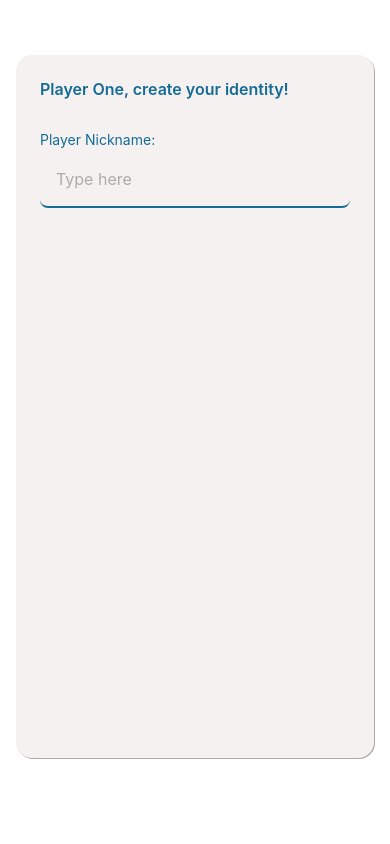
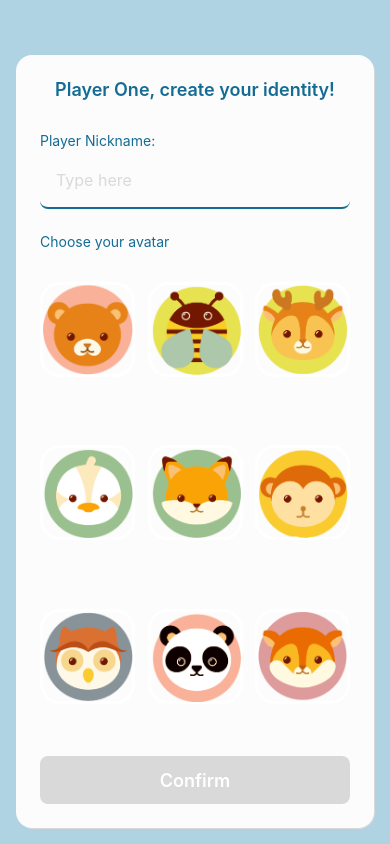
Before and after one commit to lneves7/rn-tictactoe, a React Native app: screen / in a window 390 px wide. Built offline with nearby package versions, Linux system fonts and the light colour scheme.

Commit message:
feat: finished player register views

```diff
--- a/src/components/App/App.tsx
+++ b/src/components/App/App.tsx
@@ -8,38 +8,50 @@ import { COLORS } from '../../constants';
 
 export default function App() {
   const [playerData, setPlayerData] = useState<PlayerData>({
-    PlayerOne: {winCount: 0},
-    PlayerTwo: {winCount: 0},
+    PlayerOne: { winCount: 0, symbol: SymbolEnum.X },
+    PlayerTwo: { winCount: 0, symbol: SymbolEnum.CIRCLE },
   });
 
   const handleNextRegister = (
     playerid: PlayerIdEnum,
     name: string,
     avatarId: string,
-    symbol: SymbolEnum
-    ) => {
+  ) => {
     setPlayerData(prevPlayerData => ({
       ...prevPlayerData,
       [playerid]: {
+        ...prevPlayerData[playerid],
         name,
         avatarId,
-        symbol
       }
     }));
   }
 
   const renderRegisterViews = () => {
     if (!playerData.PlayerOne.name || !playerData.PlayerOne.avatarId
-        || !playerData.PlayerOne.symbol
+      || !playerData.PlayerOne.symbol
     ) {
       return (
         <PlayerRegisterView
           playerId={PlayerIdEnum.PLAYER_ONE}
-          onNextCallback={({name, avatarId, symbol}) => handleNextRegister(
+          onNextCallback={({ name, avatarId }) => handleNextRegister(
             PlayerIdEnum.PLAYER_ONE,
             name,
             avatarId,
-            symbol
+          )}
+        />
+      );
+    }
+    if (!playerData.PlayerTwo.name || !playerData.PlayerTwo.avatarId
+      || !playerData.PlayerTwo.symbol
+    ) {
+      return (
+        <PlayerRegisterView
+          playerId={PlayerIdEnum.PLAYER_TWO}
+          onNextCallback={({ name, avatarId }) => handleNextRegister(
+            PlayerIdEnum.PLAYER_TWO,
+            name,
+            avatarId,
           )}
         />
       );
@@ -49,7 +61,7 @@ export default function App() {
   return (
     <View style={styles.container}>
       <StatusBar backgroundColor={COLORS.lightblue} />
-      { renderRegisterViews() }
+      {renderRegisterViews()}
     </View>
   );
 }
--- a/src/components/App/styles.ts
+++ b/src/components/App/styles.ts
@@ -5,6 +5,7 @@ import { COLORS } from '../../constants';
 const styles = StyleSheet.create({
   container: {
     flex: 1,
+    backgroundColor: COLORS.lightblue,
     paddingTop: (RNStatusBar.currentHeight || 0) + 1,
     paddingLeft: 16,
     paddingRight: 16,
--- /dev/null
+++ b/src/components/AvatarPicker/AvatarPicker.tsx
@@ -0,0 +1,48 @@
+import { Image, Pressable, Text, View } from "react-native";
+import styles from './styles';
+import { AVATARS, COLORS } from "../../constants";
+
+interface AvatarPickerProps {
+  selectedAvatar: string,
+  onSelectAvatarCallback: (avatarId: string) => void
+}
+
+const AvatarPicker: React.FC<AvatarPickerProps> = ({
+  selectedAvatar,
+  onSelectAvatarCallback
+}) => {
+
+  const renderAvatars = () => {
+    return Object.keys(AVATARS).map((avatarId, index) => {
+      return (
+        <Pressable
+          key={`avatar-button-${avatarId}`}
+          android_ripple={{ color: COLORS.ripple }}
+          style={[
+            styles.avatarButton,
+            selectedAvatar === avatarId && styles.avatarButton__selected
+          ]}
+          onPress={() => onSelectAvatarCallback(avatarId)}
+        >
+          <Image
+            style={styles.avatarImage}
+            source={Object.values(AVATARS)[index]}
+          />
+        </Pressable >
+      );
+    });
+  }
+
+  return (
+    <View style={styles.wrapper}>
+      <Text style={styles.label}>
+        Choose your avatar
+      </Text>
+      <View style={styles.avatarGrid}>
+        {renderAvatars()}
+      </View>
+    </View>
+  );
+};
+
+export default AvatarPicker;
--- /dev/null
+++ b/src/components/AvatarPicker/index.ts
@@ -0,0 +1 @@
+export { default } from './AvatarPicker';
--- /dev/null
+++ b/src/components/AvatarPicker/styles.ts
@@ -0,0 +1,40 @@
+import { StyleSheet } from "react-native";
+import { COLORS } from "../../constants";
+
+export default StyleSheet.create({
+  wrapper: {
+    flex: 1,
+    marginTop: 24
+  },
+  label: {
+    fontSize: 14,
+    color: COLORS.darkblue,
+    marginBottom: 16
+  },
+  avatarGrid: {
+    flex: 1,
+    flexDirection: 'row',
+    flexWrap: 'wrap',
+    justifyContent: 'space-between'
+  },
+  avatarButton: {
+    width: 95,
+    height: 95,
+    textAlign: 'center',
+    textAlignVertical: 'center',
+    marginTop: 16,
+    marginBottom: 16,
+    borderRadius: 20,
+    borderWidth: 3,
+    borderColor: '#FFFFFF',
+  },
+  avatarButton__selected: {
+    borderWidth: 3,
+    borderColor: COLORS.blue,
+    backgroundColor: COLORS.lightblue
+  },
+  avatarImage: {
+    width: 90,
+    height: 90
+  }
+});
--- a/src/components/PlayerRegisterView/PlayerRegisterView.tsx
+++ b/src/components/PlayerRegisterView/PlayerRegisterView.tsx
@@ -1,12 +1,13 @@
-import { useRef, useState } from "react";
-import { View, Text, TextInput, Button, TouchableWithoutFeedback, Keyboard } from "react-native";
-import { PlayerIdEnum, SymbolEnum } from "../../types";
+import { useEffect, useRef, useState } from "react";
+import { View, Text, TextInput, TouchableWithoutFeedback, Keyboard, Pressable } from "react-native";
+import { PlayerIdEnum } from "../../types";
 import styles from './styles'
 import { COLORS } from "../../constants";
+import AvatarPicker from "../AvatarPicker/AvatarPicker";
 
 export interface PlayerRegisterViewProps {
   playerId: PlayerIdEnum;
-  onNextCallback: (input: { name: string, avatarId: string, symbol: SymbolEnum }) => void;
+  onNextCallback: (input: { name: string, avatarId: string }) => void;
 }
 const PlayerRegisterView: React.FC<PlayerRegisterViewProps> = ({
   playerId,
@@ -16,10 +17,18 @@ const PlayerRegisterView: React.FC<PlayerRegisterViewProps> = ({
   const [playerName, setPlayerName] = useState<string>('');
   const [playerAvatar, setPlayerAvatar] = useState<string>('');
   const [inputFocused, setInputFocused] = useState<boolean>(false);
+  const isDisabled = playerName === '' || playerAvatar === '';
+
+  useEffect(() => {
+    setPlayerName('')
+    setPlayerAvatar('');
+  }, [playerId])
 
   const getPlayerString = () => {
     return playerId === PlayerIdEnum.PLAYER_ONE ? 'Player One' : 'Player Two'
   }
+
+  const handleAvatarSelect = (avatarId: string) => setPlayerAvatar(avatarId);
 
   return (
     <TouchableWithoutFeedback onPress={Keyboard.dismiss} accessible>
@@ -42,6 +51,22 @@ const PlayerRegisterView: React.FC<PlayerRegisterViewProps> = ({
           onFocus={() => setInputFocused(true)}
           onBlur={() => setInputFocused(false)}
         />
+        <AvatarPicker
+          selectedAvatar={playerAvatar}
+          onSelectAvatarCallback={handleAvatarSelect}
+        />
+        <Pressable
+          disabled={isDisabled}
+          android_ripple={{ color: COLORS.ripple }}
+          style={[styles.submit, isDisabled && styles.submit__disabled]}
+          onPress={() => {
+            onNextCallback({ name: playerName, avatarId: playerAvatar })
+          }}
+        >
+          <Text style={styles.submitText}>
+            Confirm
+          </Text>
+        </Pressable>
       </View>
     </TouchableWithoutFeedback>
   );
--- a/src/components/PlayerRegisterView/styles.ts
+++ b/src/components/PlayerRegisterView/styles.ts
@@ -3,23 +3,25 @@ import { COLORS } from "../../constants";
 
 export default StyleSheet.create({
   wrapper: {
+    flex: 1,
     backgroundColor: COLORS.light,
     borderRadius: 16,
     marginTop: '15%',
-    height: '85%',
     padding: 24,
     shadowColor: COLORS.grey,
-    shadowOffset: {height: 1, width: 1},
+    shadowOffset: { height: 1, width: 1 },
     shadowOpacity: 1,
     elevation: 10
   },
   title: {
     color: COLORS.darkblue,
-    fontSize: 16,
+    fontSize: 18,
     fontWeight: '600',
-    marginBottom: 32
+    marginBottom: 32,
+    textAlign: 'center'
   },
   inputLabel: {
+    fontSize: 14,
     color: COLORS.darkblue,
     marginBottom: 4
   },
@@ -35,5 +37,21 @@ export default StyleSheet.create({
   inputFocused: {
     borderWidth: 2,
     borderColor: COLORS.blue
+  },
+  submit: {
+    height: 48,
+    width: '100%',
+    backgroundColor: COLORS.darkblue,
+    borderRadius: 8,
+    justifyContent: 'center',
+    alignItems: 'center'
+  },
+  submit__disabled: {
+    backgroundColor: COLORS.grey,
+  },
+  submitText: {
+    color: '#ffffff',
+    fontSize: 18,
+    fontWeight: '600',
   }
 });
--- a/src/constants/index.ts
+++ b/src/constants/index.ts
@@ -1,7 +1,20 @@
 export const COLORS = {
-  light:'#F6F1F1',
-  grey: '#ABABAB',
-  lightblue:'#AFD3E2',
-  blue:'#19A7CE',
-  darkblue:'#146C94'
-}
+  light: '#FCFCFC',
+  grey: '#d9d9d9',
+  lightblue: '#AFD3E2',
+  blue: '#19A7CE',
+  darkblue: '#146C94',
+  ripple: 'rgba(227, 227, 227, 0.3)'
+};
+
+export const AVATARS = {
+  bear: require('../../assets/avatar-bear.png'),
+  bee: require('../../assets/avatar-bee.png'),
+  deer: require('../../assets/avatar-deer.png'),
+  duck: require('../../assets/avatar-duck.png'),
+  fox: require('../../assets/avatar-fox.png'),
+  monkey: require('../../assets/avatar-monkey.png'),
+  owl: require('../../assets/avatar-owl.png'),
+  panda: require('../../assets/avatar-panda.png'),
+  squirrel: require('../../assets/avatar-squirrel.png'),
+};
```
Lines whose indentation alone changed are shown as unchanged.
